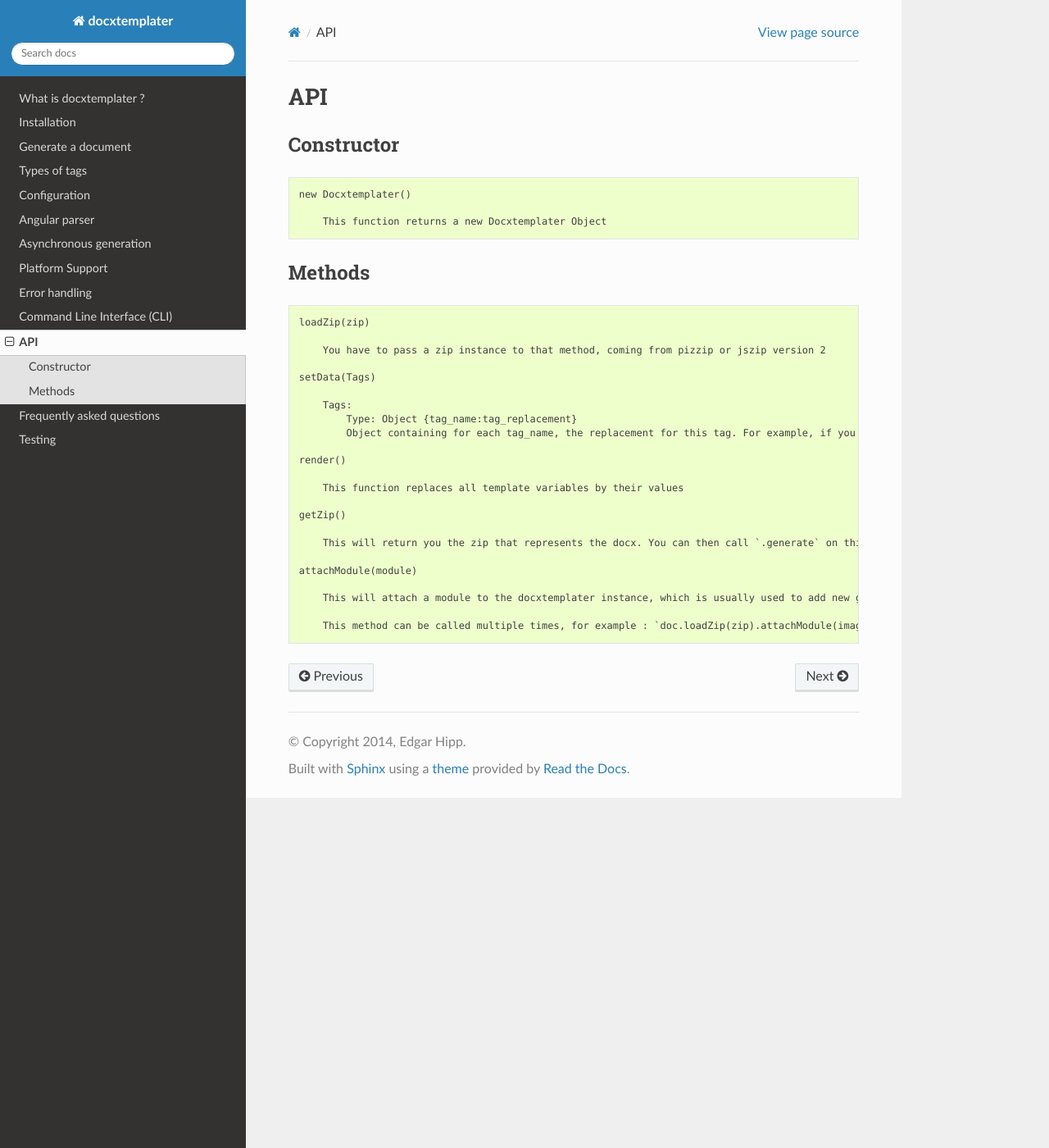
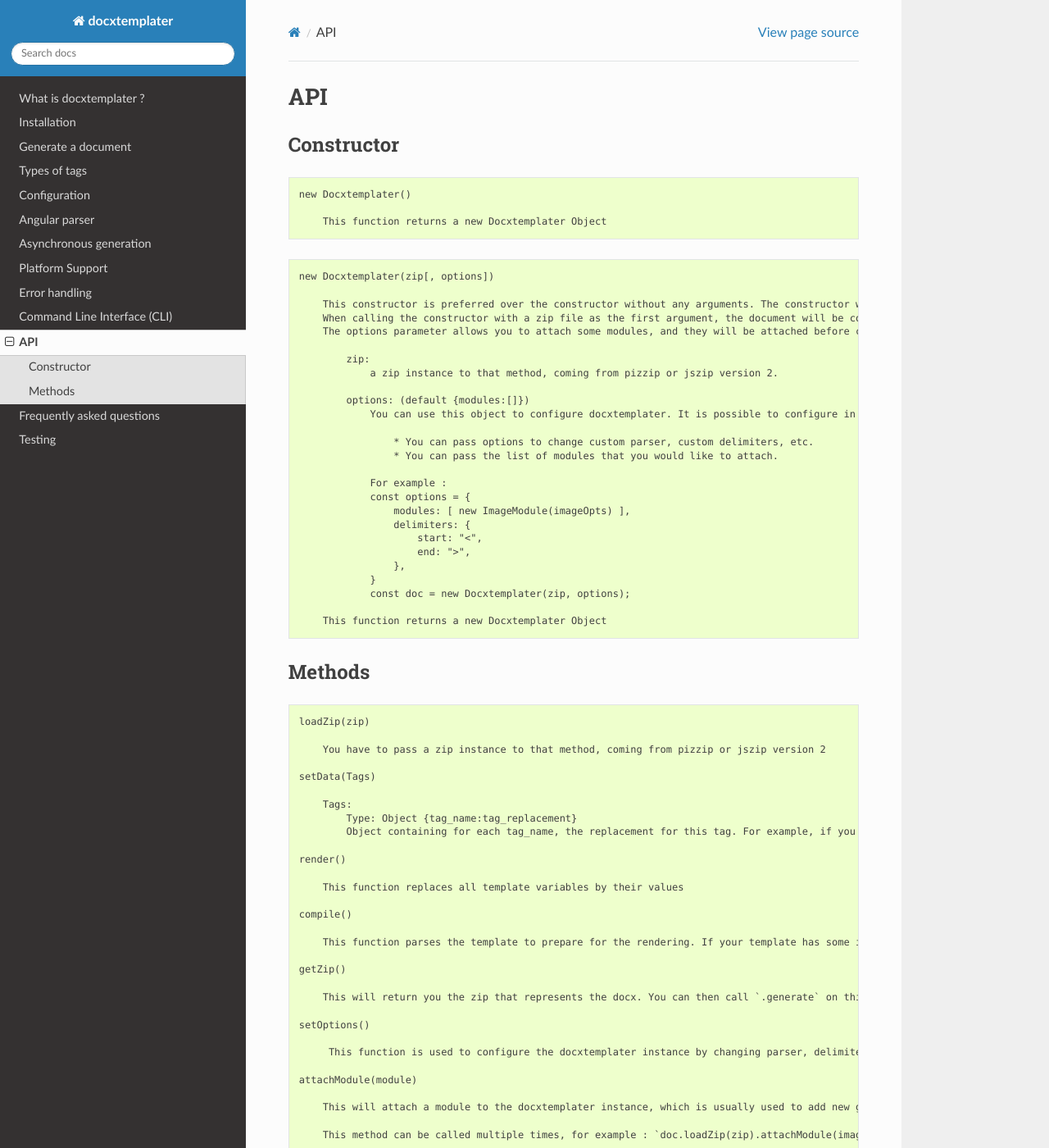
Before and after one commit to open-xml-templating/docxtemplater, a Sphinx documentation site: the page built from docs/source/api.rst, in a window 1280 px wide and 1400 px high. Shown: the whole window at 82% size. Built offline with Sphinx 7.4.7 and the Read the Docs theme 2.0.0, drawn with Linux system fonts in a browser that asks for light colours.

Commit message:
Add constructor API with (zip,options) arguments Fixes #492

```diff
--- a/docs/source/api.rst
+++ b/docs/source/api.rst
@@ -12,6 +12,35 @@ Constructor
 .. code-block:: text
 
     new Docxtemplater()
+
+        This function returns a new Docxtemplater Object
+
+.. code-block:: text
+
+    new Docxtemplater(zip[, options])
+
+        This constructor is preferred over the constructor without any arguments. The constructor without arguments will be removed in docxtemplater version 4.
+        When calling the constructor with a zip file as the first argument, the document will be compiled during instantiation, meaning that this will throw an error if some tag is misplaced in your document.
+        The options parameter allows you to attach some modules, and they will be attached before compilation.
+
+            zip:
+                a zip instance to that method, coming from pizzip or jszip version 2.
+
+            options: (default {modules:[]})
+                You can use this object to configure docxtemplater. It is possible to configure in the following ways:
+
+                    * You can pass options to change custom parser, custom delimiters, etc.
+                    * You can pass the list of modules that you would like to attach.
+
+                For example :
+                const options = {
+                    modules: [ new ImageModule(imageOpts) ],
+                    delimiters: {
+                        start: "<",
+                        end: ">",
+                    },
+                }
+                const doc = new Docxtemplater(zip, options);
 
         This function returns a new Docxtemplater Object
 
@@ -35,9 +64,17 @@ Methods
 
         This function replaces all template variables by their values
 
+    compile()
+
+        This function parses the template to prepare for the rendering. If your template has some issues in the syntax (for example if your tag is never closed like in : `Hello {user`), this function will throw an error with extra properties describing the error. This function is called for you in render() if you didn't call it yourself. This function should be called before doing resolveData() if you have some async data.
+
     getZip()
 
         This will return you the zip that represents the docx. You can then call `.generate` on this to generate a buffer, string , ... (see https://github.com/open-xml-templating/pizzip/blob/master/documentation/api_pizzip/generate.md)
+
+    setOptions()
+
+         This function is used to configure the docxtemplater instance by changing parser, delimiters, etc. (See https://docxtemplater.readthedocs.io/en/latest/configuration.html).
 
     attachModule(module)
 
```
Also changed, not shown: CHANGELOG.md (+46 -0 lines), docs/source/generate.rst (+71 -46 lines), 3 other files.
